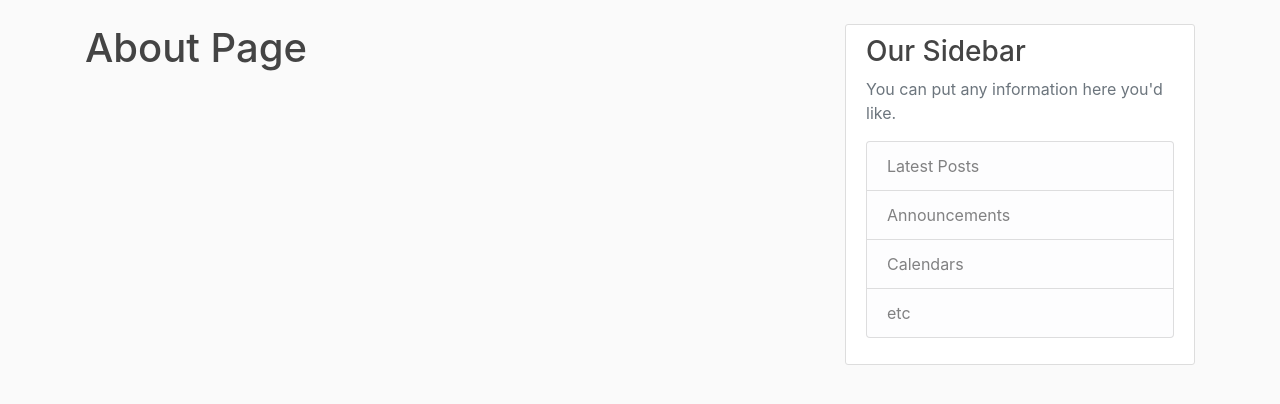
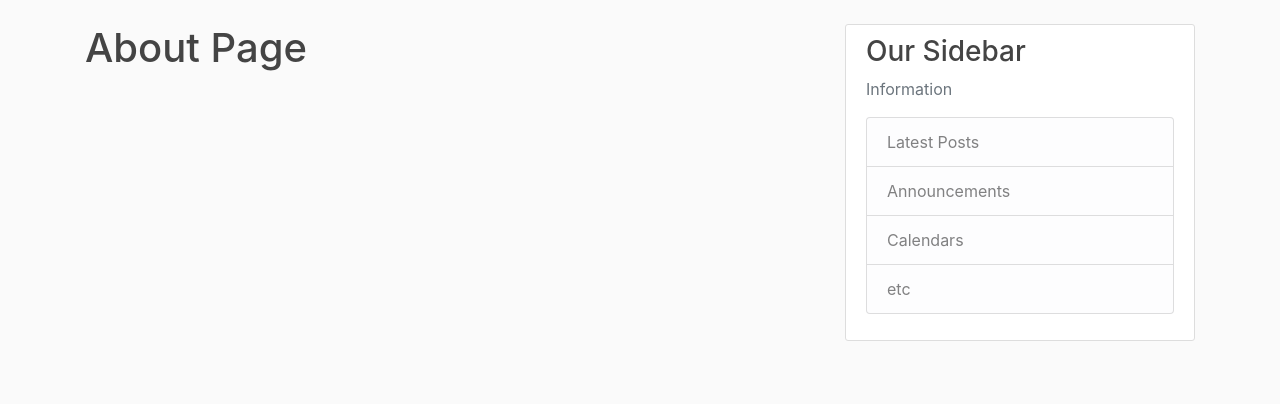
Before and after one commit to mahajanhrishikesh/Flask-Blog, a Flask app: page /about in a window 1280 px wide. Shown: the part 56-460 px from the top of the page. Run offline with Flask 2, Linux system fonts and the light colour scheme; some libraries are stand-ins or nearby versions.

Commit message:
Sidebar UI Updated

```diff
--- a/flaskblog/templates/layout.html
+++ b/flaskblog/templates/layout.html
@@ -61,7 +61,7 @@
 	    <div class="col-md-4">
 	      <div class="content-section">
 	        <h3>Our Sidebar</h3>
-	        <p class='text-muted'>You can put any information here you'd like.
+	        <p class='text-muted'>Information
 	          <ul class="list-group">
 	            <li class="list-group-item list-group-item-light">Latest Posts</li>
 	            <li class="list-group-item list-group-item-light">Announcements</li>
```
